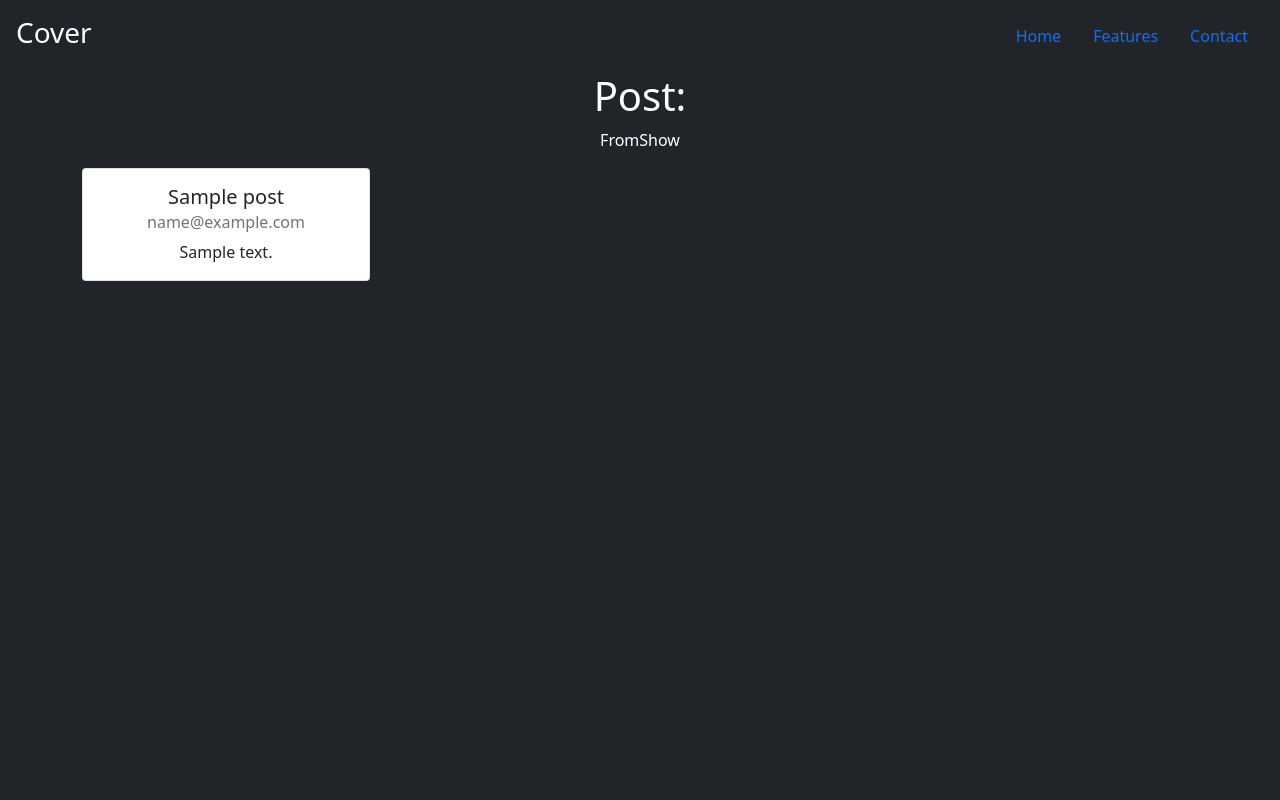
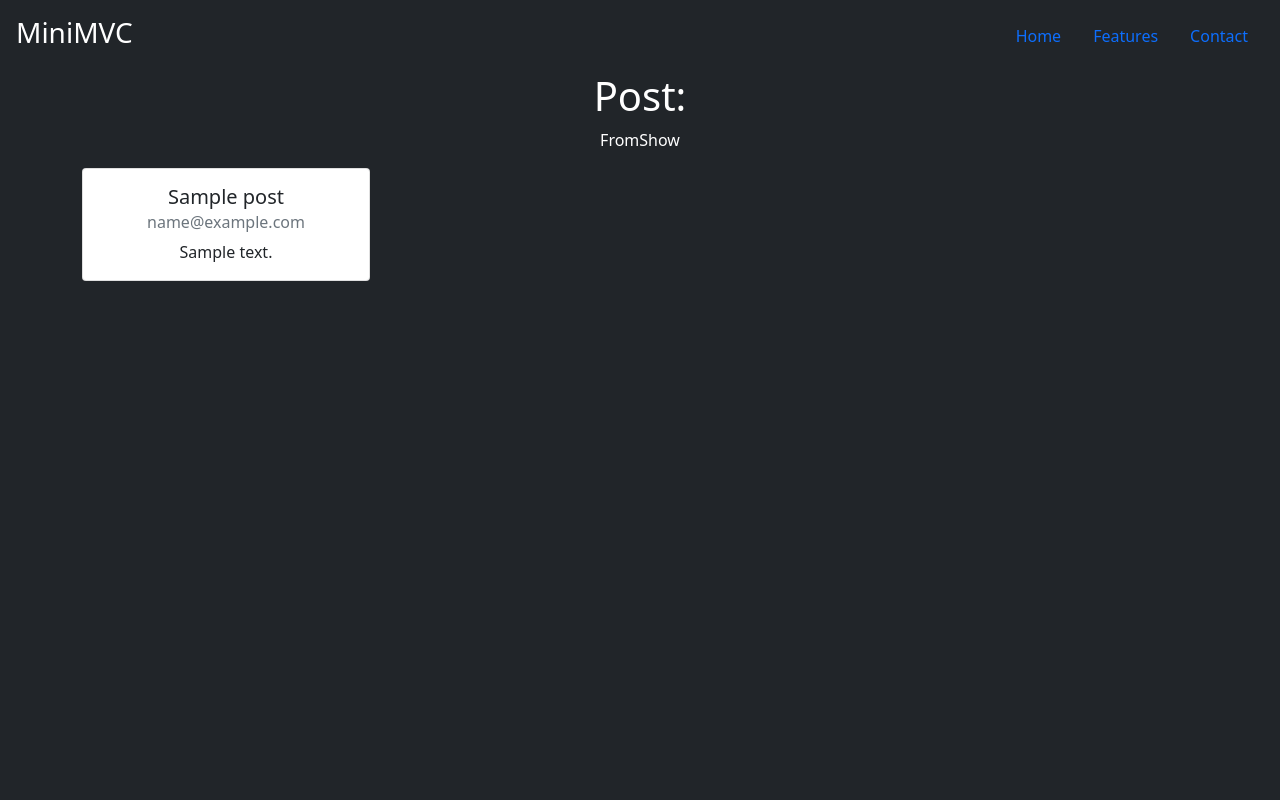
Before and after one commit to Cix8/mvc_test_1, a PHP site: page / in a window 1280 px wide. Run offline with PHP 8.4, Linux system fonts and the light colour scheme; tables that the repository leaves empty or names only in its code hold one stand-in row (values such as "Sample post").

Commit message:
other secondary detail fixed

```diff
--- a/layout/index.template.php
+++ b/layout/index.template.php
@@ -19,7 +19,7 @@
         <div class="cover-container d-flex w-100 p-3 mx-auto flex-column">
             <header class="mb-auto">
                 <div>
-                    <h3 class="float-md-start mb-0">Cover</h3>
+                    <h3 class="float-md-start mb-0">MiniMVC</h3>
                     <nav class="nav nav-masthead justify-content-center float-md-end">
                         <a class="nav-link active" aria-current="page" href="#">Home</a>
                         <a class="nav-link" href="#">Features</a>
```
